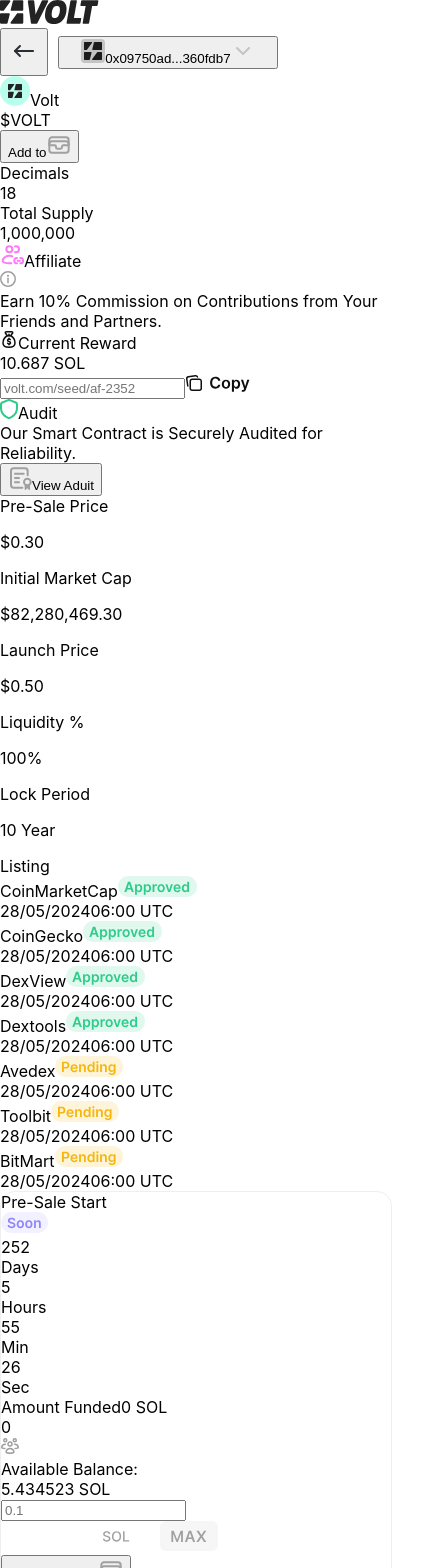
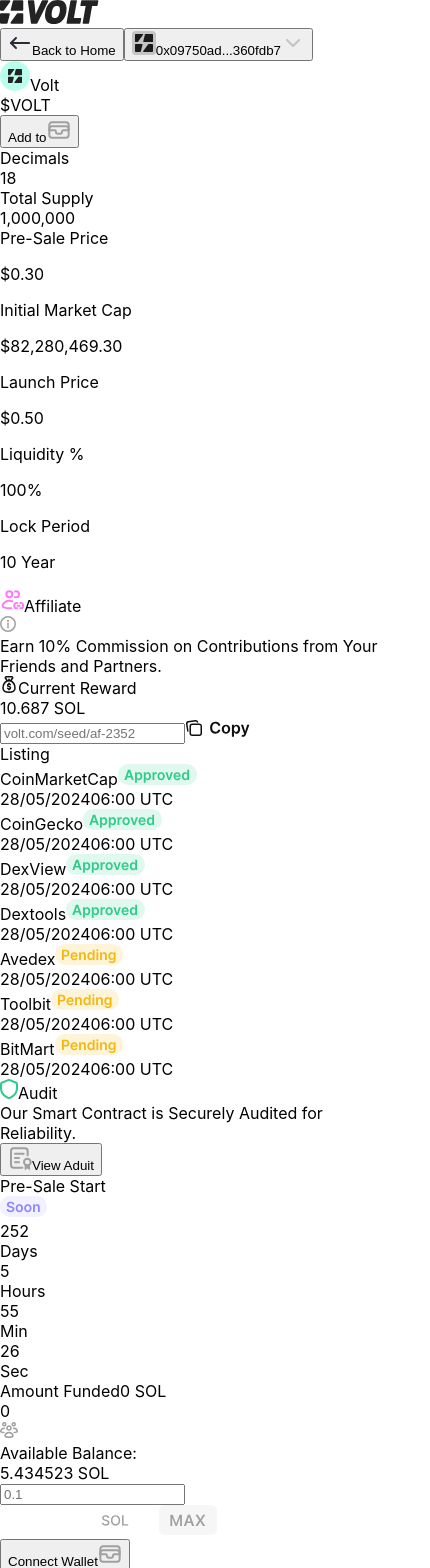
Before and after one commit to ag1004-dev/react-presale-project, a React (Create React App) app: page / in a window 390 px wide. Shown: the top 1568 px of the page, 430 px wide, since content can reach past the window. Built offline with nearby package versions, Linux system fonts and the light colour scheme.

Commit message:
fix the responsive second

```diff
--- a/src/Affiliate.js
+++ b/src/Affiliate.js
@@ -5,7 +5,7 @@
 import copyicon from "./components/Image/copyIcon.svg"
 const Affiliate = () => {
     return (
-        <div className="rounded-[15px] bg-white w-[328px] h-[227px] border-[#F4F4F4] border-[1px] p-[20px] mt-[15px]">
+        <div className="rounded-[15px] bg-white w-full h-[227px] border-[#F4F4F4] border-[1px] p-[20px] mt-[15px]">
             <div className="h-1/4 flex justify-between">
                 <div className="flex justify-between">
                     <div className="flex justify-between">
--- a/src/App.js
+++ b/src/App.js
@@ -1,6 +1,5 @@
 import logo from './logo.svg';
 import './App.css';
-import './assets/custom.css';
 import Navbar from './components/Navbar';
 import Totalsupply from './Totalsupply';
 import Affiliate from './Affiliate';
@@ -13,28 +12,45 @@
 function App() {
   const targetDate = new Date('2024-12-31T23:59:59');
   return (
-    <div className='mt-[20px]'>
+    <div className='mt-[20px] mx-auto'>
       <Navbar />
-      <div class="flex justify-between h-full mx-auto mt-[60px] p-[50px] pt-0 max-w-[1350px] voltcontainer">
-        <div className='flex w-[795px] justify-between voltsale'>
-          <div class="w-[328px] flex items-end">
-            <div>
+      <div class="flex flex-col-reverse lg:items-start items-center lg:flex-row justify-between h-full mx-auto mt-[60px] lg:p-[50px] md:p-[50px] p-5 pt-0 lg:max-w-[1350px] max-w-none">
+
+        <div className='flex flex-col lg:w-[795px] md:w-[795px] w-full justify-between'>
+
+          <div className='flex md:flex-row lg:flex-row justify-between gap-3 flex-col'>
+            <div class="lg:w-[328px] md:w-[328px] w-full items-end">
               <Totalsupply />
+            </div>
+            <div class="lg:w-[452px] md:w-[452px] w-full mt-0px">
+              <PresalePrice />
+            </div>
+          </div>
+
+          <div className='lg:grid md:grid grid-rows-2 grid-flow-col gap-3 sm:flex sm:flex-col'>
+            <div class="lg:w-[328px] md:w-[328px] w-full flex items-end row-span-1">
               <Affiliate />
+            </div>
+            <div class="lg:w-[452px] md:w-[452px] w-full mt-0px voltsale_right row-end-2 row-span-2">
+              <ListingTable />
+            </div>
+            <div class="lg:w-[328px] md:w-[328px] w-full flex items-end row-start-1 col-start-1">
               <Audit />
             </div>
           </div>
-          <div class="w-[452px] mt-0px voltsale_right">
-            <PresalePrice />
-            <ListingTable />
-          </div>
+
         </div>
-        <div class="w-[440px] flex justify-start presale">
+
+        <div class="lg:w-[440px] md:w-[440px] w-full flex justify-start lg:pb-0 pb-5">
           <CountdownTimer targetDate={targetDate} />
         </div>
+
       </div>
-      <div className='w-[1200px] h-[2px] mx-auto bg-[#efefef] part_line'></div>
+
+      <div className='lg:w-[1200px] md:w-4/5 h-[2px] mx-auto bg-[#efefef]'></div>
+
       <Patner />
+
     </div>
   );
 }
--- a/src/Audit.js
+++ b/src/Audit.js
@@ -2,7 +2,7 @@
 import auditbuttonImg from "./components/Image/auditbutimg.svg"
 const Audit = () => {
     return (
-        <div className="rounded-[15px] bg-white w-[328px] h-[172px] border-[#F4F4F4] border-[1px] p-[20px] mt-[15px]">
+        <div className="rounded-[15px] bg-white w-full h-[172px] border-[#F4F4F4] border-[1px] p-[20px] mt-[15px]">
             <div className="h-1/3 flex justify-between items-">
                 <div className="flex justify-between">
                     <div className="flex justify-between">
--- a/src/ListingsTable.js
+++ b/src/ListingsTable.js
@@ -3,7 +3,7 @@
 import pendingimg from "./components/Image/pendingicon.svg"
 const ListingTable = () => {
     return (
-        <div className="p-[20px] border-[1px] w-[430px] h-[418px] rounded-[20px] mt-4 border-">
+        <div className="p-[20px] border-[1px] lg:w-[440px] md:w-[440px] w-full h-[418px] rounded-[20px] mt-4 border-">
             <a className="text-[20px] font-bold  font-[InterRegular]">Listing</a>
             <div className="pt-2 mt-[8px] flex justify-between pb-[8px] border-b border-[#EFEFEF]">
                 <div className="flex">
--- a/src/Totalsupply.js
+++ b/src/Totalsupply.js
@@ -2,7 +2,7 @@
 import walletbuttonImg from "./components/Image/walletbuton.svg"
 const Totalsupply = () => {
     return (
-        <div className="rounded-[15px] bg-white w-[328px] h-[137px] border-[#F4F4F4] border-[1px] p-[20px]">
+        <div className="rounded-[15px] bg-white w-full h-[137px] border-[#F4F4F4] border-[1px] p-[20px]">
             <div className="h-1/2 flex justify-between">
                 <div className="flex justify-between">
                     <div className="flex justify-between">
--- a/src/assets/custom.css
+++ /dev/null
@@ -1,43 +0,0 @@
-@media screen and (max-width: 1350px) {
-    .voltcontainer {
-        flex-direction: column-reverse;
-        gap: 30px;
-    }
-    .presale {
-        width: 100%;
-        border-radius: 15px;
-        border: 1px solid #efefef;
-    }
-    .presale .presale_cont {
-        margin: auto;
-        border: none;
-    }
-    .part_line {
-        width: calc(100% - 100px);
-    }
-    .voltsale {
-        width: 100%;
-        gap: 15px;
-        justify-content: center;
-    }
-    .voltsale_right {
-        width: 430px;
-    }
-}
-@media screen and (max-width: 868px){
-    .voltsale{
-        flex-direction: column;
-        align-items: center;
-    }
-    .backhome {
-        display: none;
-    }
-    .backhomebutotn {
-        width: 48px;
-        height: 48px;
-        margin-right: 10px;
-    }
-    .addressbutton {
-        width: 220px;
-    }
-}
--- a/src/components/Navbar.js
+++ b/src/components/Navbar.js
@@ -4,18 +4,18 @@
 import arrowimgimg from "./Image/chevron-down.svg"
 const Navbar = () => {
     return(
-        <nav className=" relative bg-white flex justify-between items-center  p-[50px] pt-0 pb-0 max-w-[1350px] mx-auto">
+        <nav className=" relative bg-white flex justify-between items-center p-[50px] pt-0 pb-0 lg:max-w-[1350px] max-w-none w-full mx-auto">
             <div className="flex-shrink-0 mr-4">
                 <img className="w-[100px] h-[24px]" src={Logo} alt="Logo" />
             </div>
-            <div className="flex">
-                <button className="bg-[#F6F6F6] hover:bg-green-600 text-black font-bold py-2 px-4 w-[178px] y-[48px] mr-[80px] rounded-[12px] flex items-center justify-center backhomebutotn">
+            <div className="flex lg:flex-row md:flex-row flex-row-reverse">
+                <button className="bg-[#F6F6F6] hover:bg-green-600 text-black font-bold py-2 px-4 lg:w-[178px] w-fit y-[48px] lg:mr-[80px] md:mr-5 ml-5 rounded-[12px] flex items-center lg,md:justify-center justify-between backhomebutotn">
                     <img className="mr-2" src={arrowImg} />
-                    <a className="font-[InterRegular] backhome">Back to Home</a>
+                    <a className="font-[InterRegular] backhome"><span className='lg:block md:block hidden'>Back to Home</span></a>
                 </button>
-                <button className="bg-[#232323] hover:bg-green-600 text-white font-bold py-2 px-4 rounded-[12px] w-[288px] h-[48px] flex items-center justify-center addressbutton">
+                <button className="bg-[#232323] hover:bg-green-600 text-white font-bold py-2 px-4 rounded-[12px] lg:w-[288px] md:w-[288px] w-[150px] h-[48px] flex items-center justify-center addressbutton">
                     <img className="mr-[5px] w-[24px] h-[24px]" src={elecrtricImg}></img>
-                    <a className="font-[InterRegular]">0x09750ad...360fdb7</a>
+                    <a className="font-[InterRegular] truncate">0x09750ad...360fdb7</a>
                     <img className="ml-1" src={arrowimgimg}></img>
                 </button>
             </div>
--- a/src/ourpatners.js
+++ b/src/ourpatners.js
@@ -3,7 +3,7 @@
 
 const Patner = () => {
     return (
-        <div className="max-w-[1350px] mx-auto p-[50px] pt-0 pb-0 mt-[35px]">
+        <div className="lg:max-w-[1350px] max-w-none mx-auto p-[50px] pt-0 pb-0 mt-[35px] lg:block md:block hidden">
             <div className="rounded-[15px] bg-white w-full h-[119px] border-[#F4F4F4] border-[1px] p-3">
                 <div className="h-1/3 flex justify-between">
                     <div className="flex">
```
Also changed, not shown: src/Timer.js (+8 -8 lines).
